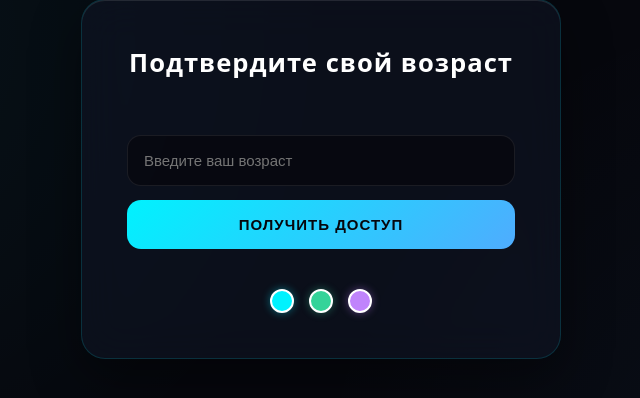
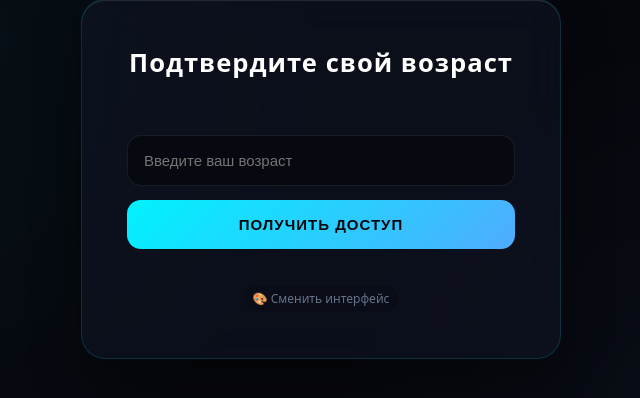
Before and after one commit to denisforis311-pixel/arseniy-goat, a Python web app: template templates/age_check.html in a window 1280 px wide. Shown: the part 125-523 px from the top of the page, without its empty margins (319-959 px from the left). Run offline with Jinja, Linux system fonts and the light colour scheme; the template is opened without the code that fills it, so the values that code supplies are empty.

Commit message:
Update age_check.html

```diff
--- a/templates/age_check.html
+++ b/templates/age_check.html
@@ -14,11 +14,9 @@
             <button type="submit" class="premium-btn">Получить доступ</button>
         </form>
 
-        <!-- Быстрые настройки прямо на входе -->
-        <div style="display: flex; gap: 15px; margin-top: 10px;">
-            <div onclick="setTheme('theme-cyan')" style="width: 24px; height: 24px; border-radius: 50%; background: #00f2fe; cursor: pointer; box-shadow: 0 0 8px rgba(0,242,254,0.4); border: 2px solid #fff;"></div>
-            <div onclick="setTheme('theme-emerald')" style="width: 24px; height: 24px; border-radius: 50%; background: #34d399; cursor: pointer; box-shadow: 0 0 8px rgba(52,211,153,0.4); border: 2px solid #fff;"></div>
-            <div onclick="setTheme('theme-amethyst')" style="width: 24px; height: 24px; border-radius: 50%; background: #c084fc; cursor: pointer; box-shadow: 0 0 8px rgba(192,132,252,0.4); border: 2px solid #fff;"></div>
+        <!-- Минималистичная кнопка циклической смены темы -->
+        <div onclick="toggleNextTheme()" style="color: var(--text-muted); font-size: 12px; cursor: pointer; padding: 5px 10px; border-radius: 20px; transition: var(--transition-premium); margin-top: 5px; border: 1px solid rgba(255,255,255,0.02); background: rgba(0,0,0,0.1);" onmouseover="this.style.color='var(--neon-cyan)', this.style.borderColor='rgba(0,242,254,0.1)'" onmouseout="this.style.color='var(--text-muted)', this.style.borderColor='rgba(255,255,255,0.02)'">
+            🎨 Сменить интерфейс
         </div>
     </div>
     <script src="/static/js/age-effects.js"></script>
```
